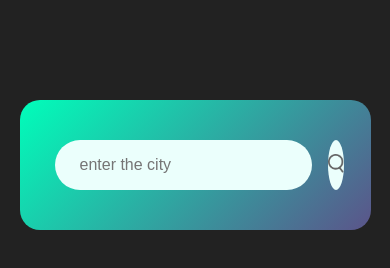
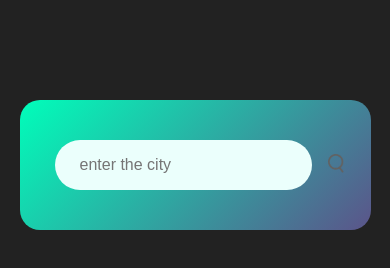
Before and after one commit to Rahimol97/weatherapp, a plain HTML site: page index.html in a window 390 px wide. Drawn offline with Linux system fonts and the light colour scheme.

Commit message:
change style

```diff
--- a/style.css
+++ b/style.css
@@ -96,7 +96,7 @@ body{
 }
 
 
-@media (max-width: 480px) {
+@media (max-width: 500px) {
     .weather h1 {
       font-size: 60px !important;
     }
@@ -117,6 +117,7 @@ body{
     .search button {
       width: 50px !important;
       height: 50px !important;
+      background: none;
     }
 
     .weather-icon {
```
